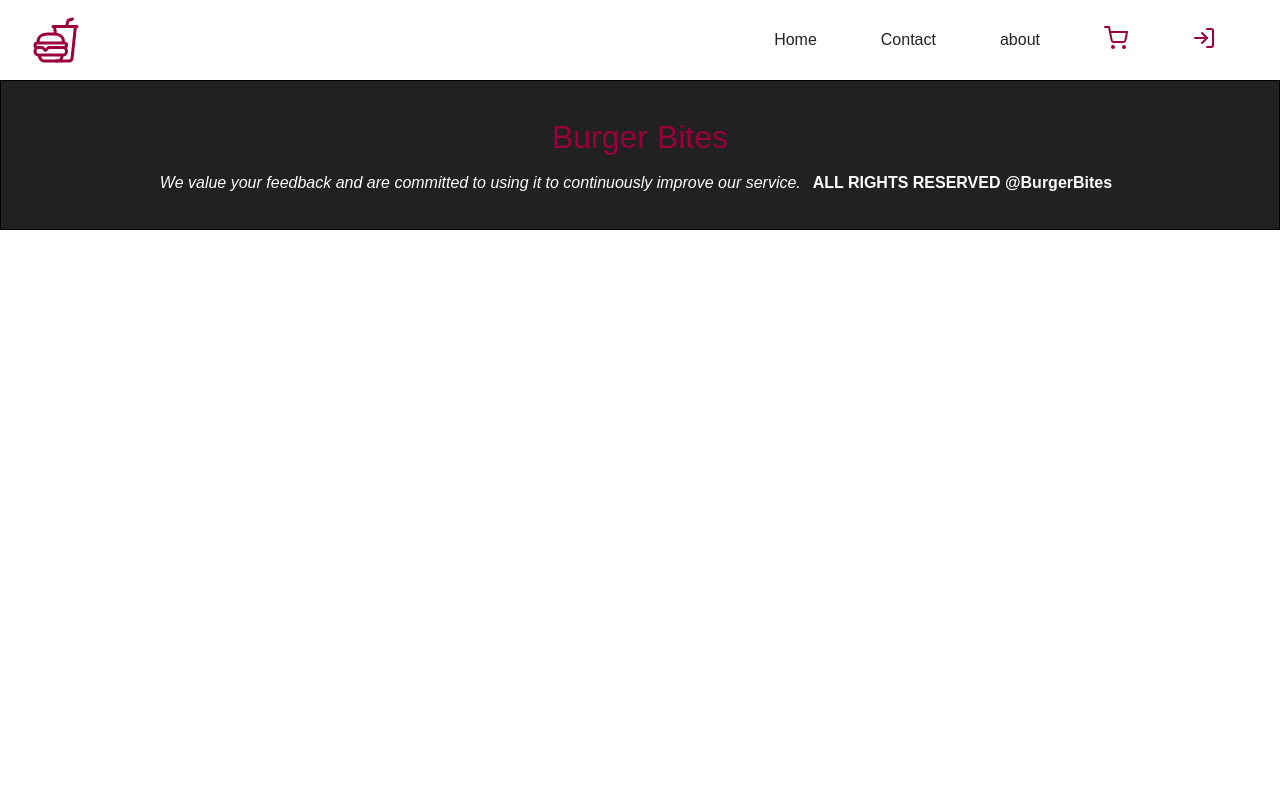
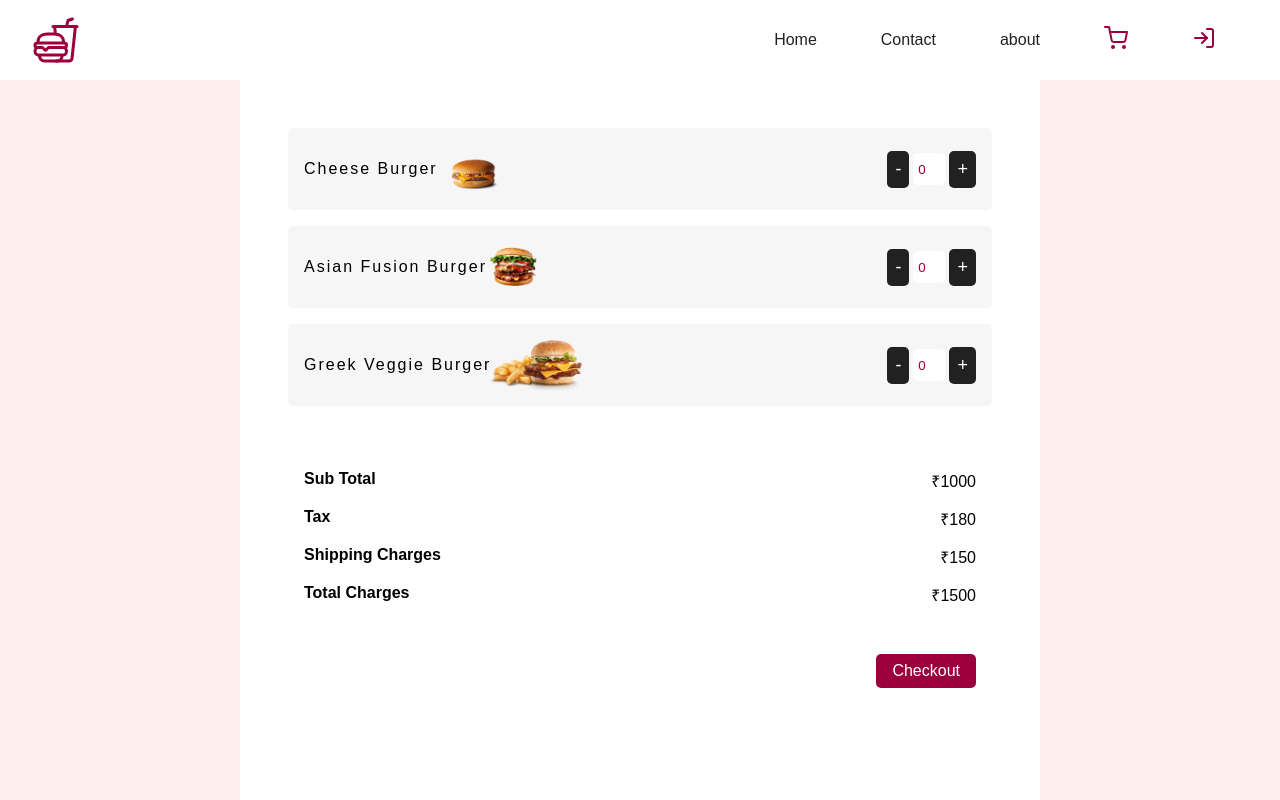
Before and after one commit to vaibhav-gupta09/burger-bites, a React (Create React App) app in the folder client/: page /cart in a window 1280 px wide. Shown: the top 800 px of the page. Built offline with nearby package versions, Linux system fonts and the light colour scheme.

Commit message:
cart component added

```diff
--- a/client/src/App.js
+++ b/client/src/App.js
@@ -3,6 +3,7 @@ import Home from './components/home/Home';
 import Header from './components/layout/Header';
 import Footer from './components/layout/Footer'
 import Contact from './components/contact/Contact';
+import Cart from './components/cart/Cart';
 import "./styles/app.scss"
 
 function App() {
@@ -12,6 +13,8 @@ function App() {
       <Routes>
         <Route path="/" element={<Home/>}/>
         <Route path="/contact" element={<Contact/>}/>
+        <Route path="/cart" element={<Cart/>}/>
+
       </Routes>
       <Footer/>
     </Router>
--- /dev/null
+++ b/client/src/components/cart/Cart.jsx
@@ -0,0 +1,78 @@
+import React from 'react'
+import burger1 from '../../assets/burger1.png'
+import burger2 from '../../assets/burger2.png'
+import burger3 from '../../assets/burger3.png'
+import '../../styles/cart.scss'
+import {Link} from 'react-router-dom';
+
+const CartItem = ({value, title, img, increment, decrement})=>(
+  <div className='cartItem'>
+    <div>
+      <h4>{title}</h4>
+      <img src={img} alt="Item"/>
+    </div>
+
+    <div>
+      <button onClick={decrement}>-</button>
+      <input type='number' readOnly value={value}/>
+      <button onClick={increment}>+</button>
+    </div>
+  </div>
+)
+
+const Cart = () => {
+  const increment = (item)=>{};
+
+  const decrement = (item)=>{};
+
+  return (
+    <section className="cart">
+      <main>
+        <CartItem
+          title={"Cheese Burger"}
+          value={0}
+          img={burger1}
+          increment={() => increment(1)}
+          decrement={() => decrement(1)}
+        />
+        <CartItem
+          title={"Asian Fusion Burger"}
+          value={0}
+          img={burger2}
+          increment={() => increment(2)}
+          decrement={() => decrement(2)}
+        />
+        <CartItem
+          title={"Greek Veggie Burger"}
+          value={0}
+          img={burger3}
+          increment={() => increment(3)}
+          decrement={() => decrement(3)}
+        />
+
+        <article>
+          <div>
+            <h4>Sub Total</h4>
+            <p>₹1000</p>
+          </div>
+          <div>
+            <h4>Tax</h4>
+            <p>₹{1000 * 0.18}</p>
+          </div>
+          <div>
+            <h4>Shipping Charges</h4>
+            <p>₹{150}</p>
+          </div>
+          <div>
+            <h4>Total Charges</h4>
+            <p>₹{1500}</p>
+          </div>
+          <Link to="/shipping">Checkout</Link>
+        </article>
+      </main>
+    </section>
+  );
+}
+
+
+export default Cart
--- /dev/null
+++ b/client/src/styles/cart.scss
@@ -0,0 +1,97 @@
+@import "colors";
+
+.cart{
+  // border: 1px solid black;
+  background-color: $pink;
+  width: 100%;
+  height: 100vh;
+
+  >main{
+    // border: 2px solid blue;
+    background-color: white;
+    height: 100%;
+    max-width: 800px;
+    margin: auto;
+    padding: 2rem;
+
+    >article {
+        padding: 2rem;
+
+        >div {
+          display: flex;
+          justify-content: space-between;
+          margin: 1rem 0;
+        }
+
+        >a{
+          background-color: $red;
+          color: white;
+          padding: 0.5rem 1rem;
+          border-radius: 5px;
+          text-align: center;
+          margin-top: 2rem;
+          float: right;
+        }
+      }
+  }
+
+}
+
+.cartItem{
+  background-color: rgb(246, 246, 246);
+  margin: 1rem;
+  display: flex;
+  align-items: center;
+  justify-content: space-between;
+  padding: 1rem;
+  border-radius: 5px;
+
+  > div{
+    display: flex;
+    align-items: center;
+
+    >h4{
+      font-weight: 200;
+      letter-spacing: 2px;
+    }
+
+    >img{
+      height: 50px;
+    }
+
+    >input{
+      text-align: center;
+      width: 2rem;
+      height: 2rem;
+      padding: 0.3rem;
+      border: none;
+      margin: 0.25rem;
+      outline: none;
+      border-radius: 5px;
+      color: $red;
+    }
+
+    >button{
+      cursor: pointer;
+      border: none;
+      padding: 0.5rem;
+      background-color: $dark;
+      color: white;
+      border-radius: 5px;
+      font-size: large;
+    }
+  }
+}
+
+@media screen and (max-width: 600px) {
+  .cart > main > article > a{
+    float: none;
+    display: block;
+    width: 100%;
+  }
+
+  .cart >main{
+    padding: 2rem 0;
+  }
+
+}
--- a/client/src/styles/founder.scss
+++ b/client/src/styles/founder.scss
@@ -29,7 +29,7 @@
 
      >p{
       letter-spacing: 3px;
-      font-size: 0.9rem;
+      font-size: 1rem;
       font-family: cursive;
       line-height: 1.5rem;
      }
--- a/client/src/styles/home.scss
+++ b/client/src/styles/home.scss
@@ -15,6 +15,8 @@
 
     >p{
       font-size: 1.2rem;
+      font-weight: 600;
+      color: $red;
     }
   }
 
```
